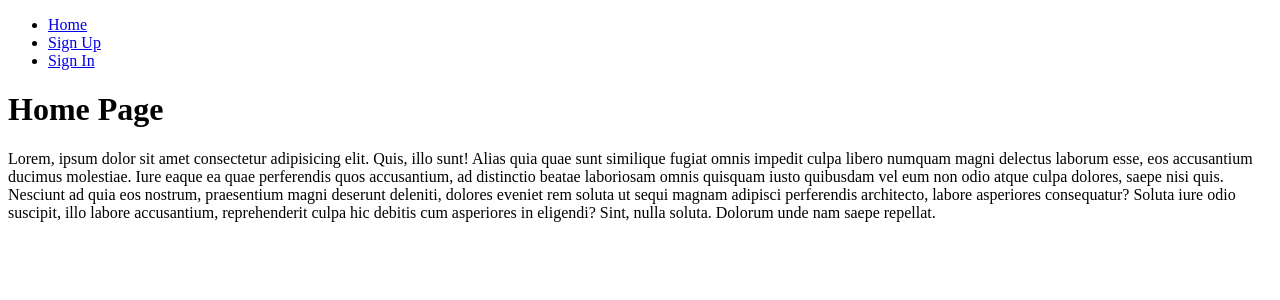
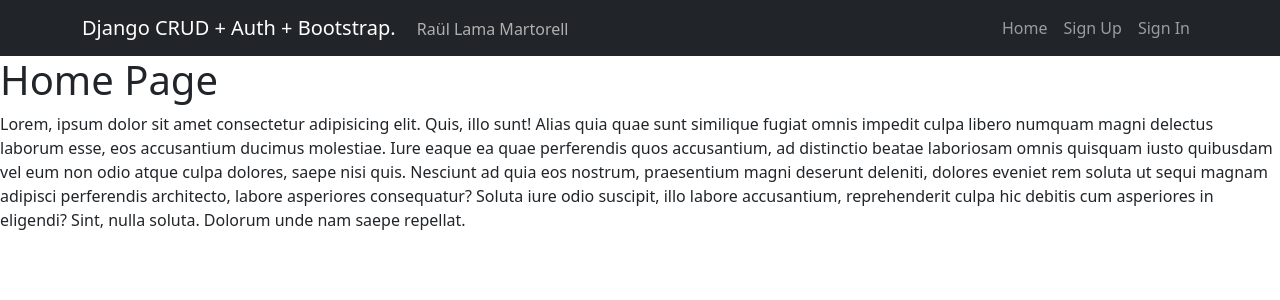
Before and after one commit to Raullam/Django-CRUD-AUTH-Bootstrap, a Django app: page / in a window 1280 px wide. Shown: the top 300 px of the page. Run offline with Django 5.2, Linux system fonts and the light colour scheme.

Commit message:
Se añaden estilos al navbar

```diff
--- a/tasks/templates/base.html
+++ b/tasks/templates/base.html
@@ -3,26 +3,70 @@
   <head>
     <meta charset="UTF-8" />
     <meta name="viewport" content="width=device-width, initial-scale=1.0" />
+    <link
+      href="https://cdn.jsdelivr.net/npm/bootstrap@5.3.8/dist/css/bootstrap.min.css"
+      rel="stylesheet"
+      integrity="sha384-sRIl4kxILFvY47J16cr9ZwB07vP4J8+LH7qKQnuqkuIAvNWLzeN8tE5YBujZqJLB"
+      crossorigin="anonymous"
+    />
     <title>Django CRUD Application</title>
   </head>
   <body>
-    <nav>
-        <ul>
-            <li><a href="/">Home</a></li>
+    <!-- nav bar bootstrap -->
+    <nav class="navbar navbar-expand-lg bg-dark" data-bs-theme="dark">
+      <div class="container">
+        <a class="navbar-brand" href="#">
+          Django CRUD + Auth + Bootstrap.
+          <span style="font-size: 0.8em; color: #b0b0b0; margin-left: 1em;">
+            Raül Lama Martorell
+          </span>
+        </a>
+        <button
+          class="navbar-toggler"
+          type="button"
+          data-bs-toggle="collapse"
+          data-bs-target="#navbarNav"
+          aria-controls="navbarNav"
+          aria-expanded="false"
+          aria-label="Toggle navigation"
+        >
+          <span class="navbar-toggler-icon"></span>
+        </button>
+
+        <div class="collapse navbar-collapse" id="navbarNav">
+          <ul class="navbar-nav ms-auto">
+            <li class="nav-item"><a class="nav-link" href="/">Home</a></li>
             {% if user.is_authenticated %}
-            <li><a href="/tasks/">Tasks</a></li>
-            <li><a href="/tasks/pending/">Pending Tasks</a></li>
-            <li><a href="/task/create/">Create Task</a></li>
-            <li><a href="/tasks/completed/">Completed Tasks</a></li>
-
-            <li><a href="/logout/">Logout</a></li>
+            <li class="nav-item">
+              <a class="nav-link" href="/tasks/">Tasks</a>
+            </li>
+            <li class="nav-item">
+              <a class="nav-link" href="/tasks/pending/">Pending Tasks</a>
+            </li>
+            <li class="nav-item">
+              <a class="nav-link" href="/task/create/">Create Task</a>
+            </li>
+            <li class="nav-item">
+              <a class="nav-link" href="/tasks/completed/">Completed Tasks</a>
+            </li>
+            <li class="nav-item">
+              <a class="nav-link" href="/logout/">Logout</a>
+            </li>
 
             {% else %}
-            <li><a href="/signup/">Sign Up</a></li>
-            <li><a href="/signin/">Sign In</a></li>
+            <li class="nav-item">
+              <a class="nav-link" href="/signup/">Sign Up</a>
+            </li>
+            <li class="nav-item">
+              <a class="nav-link" href="/signin/">Sign In</a>
+            </li>
 
             {% endif %}
+          </ul>
+        </div>
+      </div>
     </nav>
+
     {% block content %} {% endblock %}
   </body>
 </html>
```
